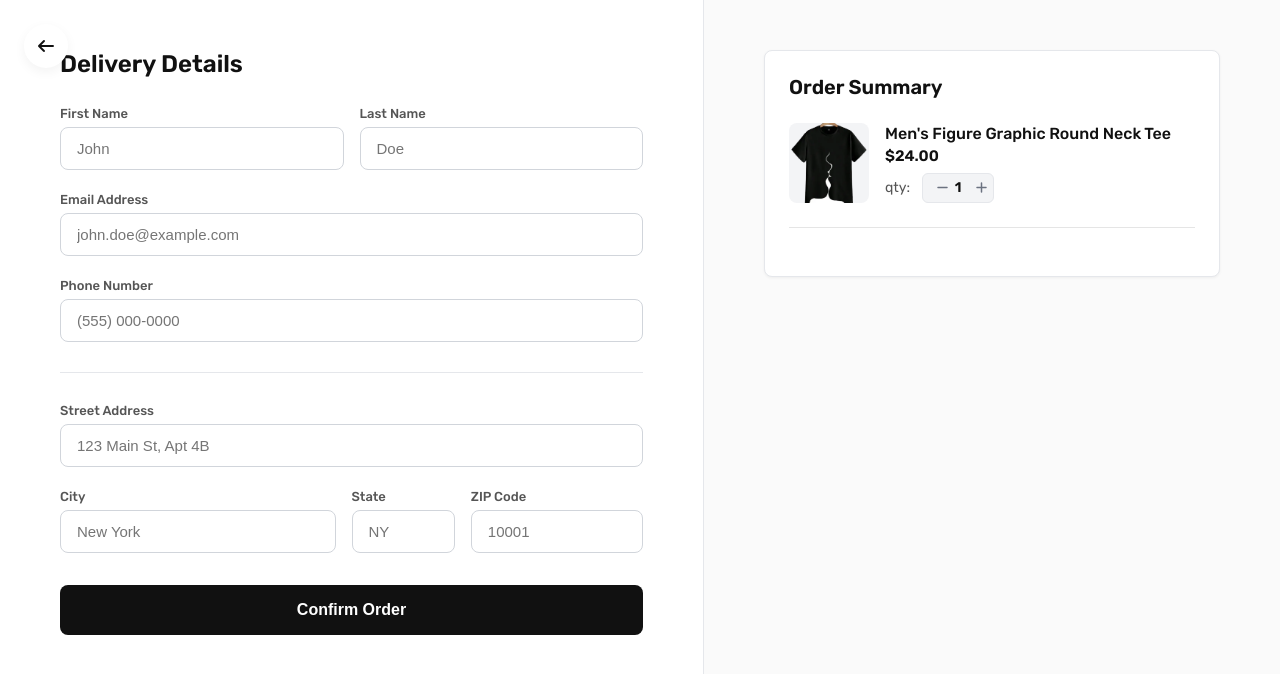
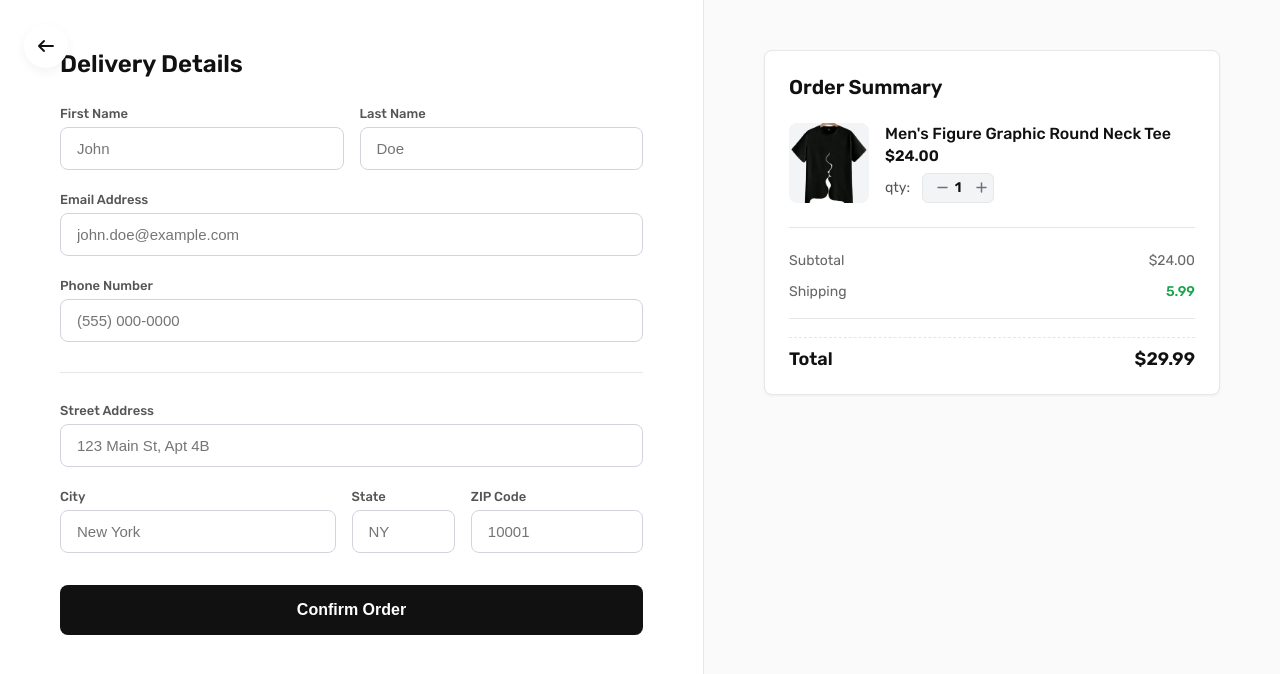
Before and after one commit to Anfas01/ecommerce-website, a React (Vite) app: page /buy/1 in a window 1280 px wide. Shown: the top 674 px of the page. Built offline with nearby package versions, Linux system fonts and the light colour scheme.

Commit message:
add order summary pricing breakdown component

```diff
--- a/src/pages/Buy.jsx
+++ b/src/pages/Buy.jsx
@@ -10,6 +10,10 @@ function Buy() {
   const { id } = useParams();
   const product = database.find((item) => item.id === Number(id));
   const [quantity, setQuantity] = useState(1);
+
+  const subTotal = quantity * product.price;
+  const shippingFee = subTotal > 0 ? 5.99 : 0;
+  const grandTotal = subTotal + shippingFee;
 
   const handleQuantityChange = (operator) => {
     if (operator === "+") {
@@ -100,7 +104,21 @@ function Buy() {
               </div>
 
             </div>
-            <div className="invoice-panel__pricing-breakdown target-express-pricing-summary"></div>
+            <div className="invoice-panel__pricing-breakdown target-express-pricing-summary">
+              <div class="invoice-panel__billing-row">
+                <span>Subtotal</span>
+                <span>${subTotal.toFixed(2)}</span>
+              </div>
+              <div class="invoice-panel__billing-row">
+                <span>Shipping</span>
+                <span class="invoice-panel__shipping-badge-free">{shippingFee.toFixed(2)}</span>
+              </div>
+              <hr style={{ border: 0, borderTop: "1px solid var(--color-border)", margin: "4px 0" }} />
+              <div class="invoice-panel__billing-row invoice-panel__billing-row--bold-total">
+                <span>Total</span>
+                <span>${grandTotal.toFixed(2)}</span>
+              </div>
+            </div>
           </div>
         </section>
       </main>
```
